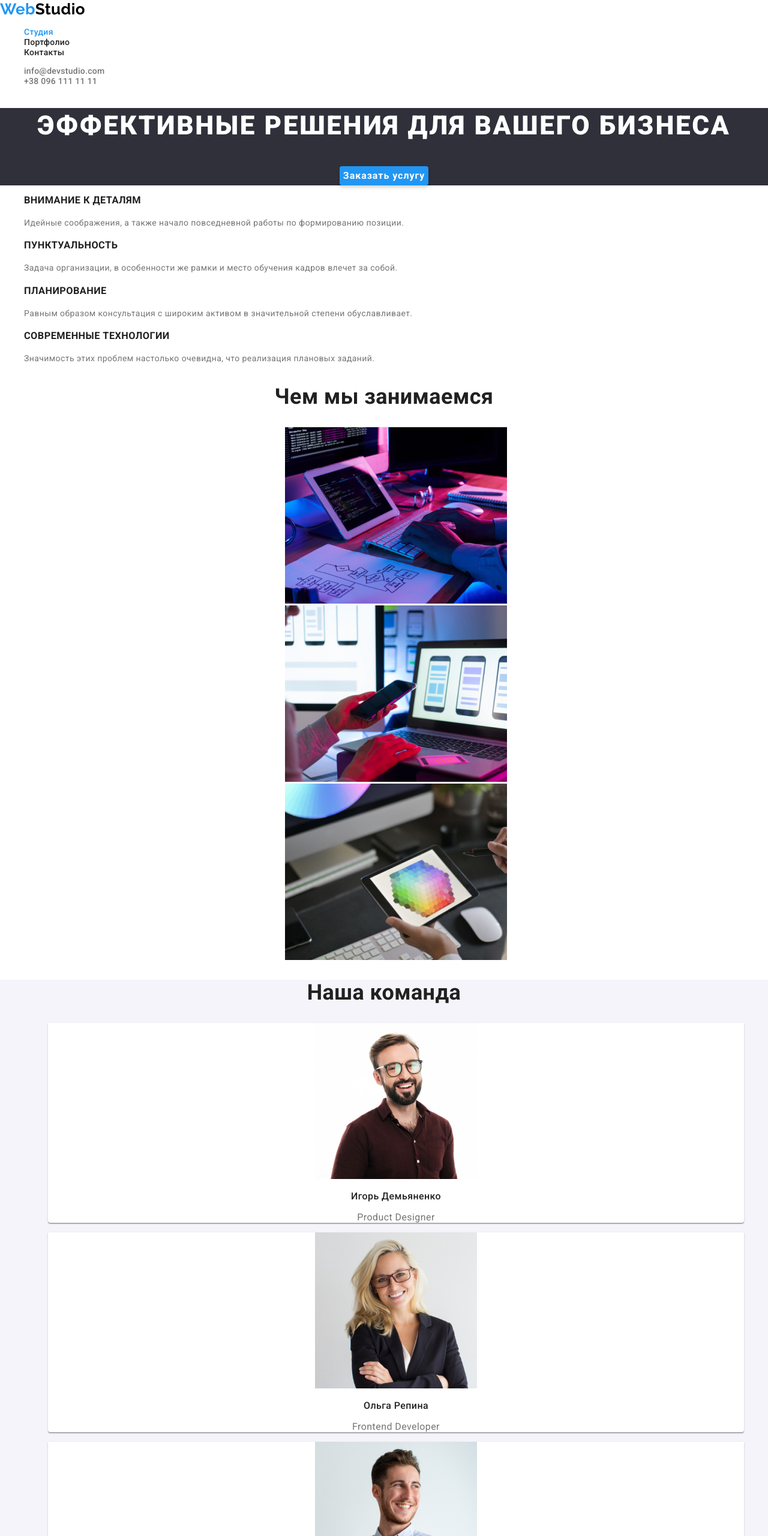
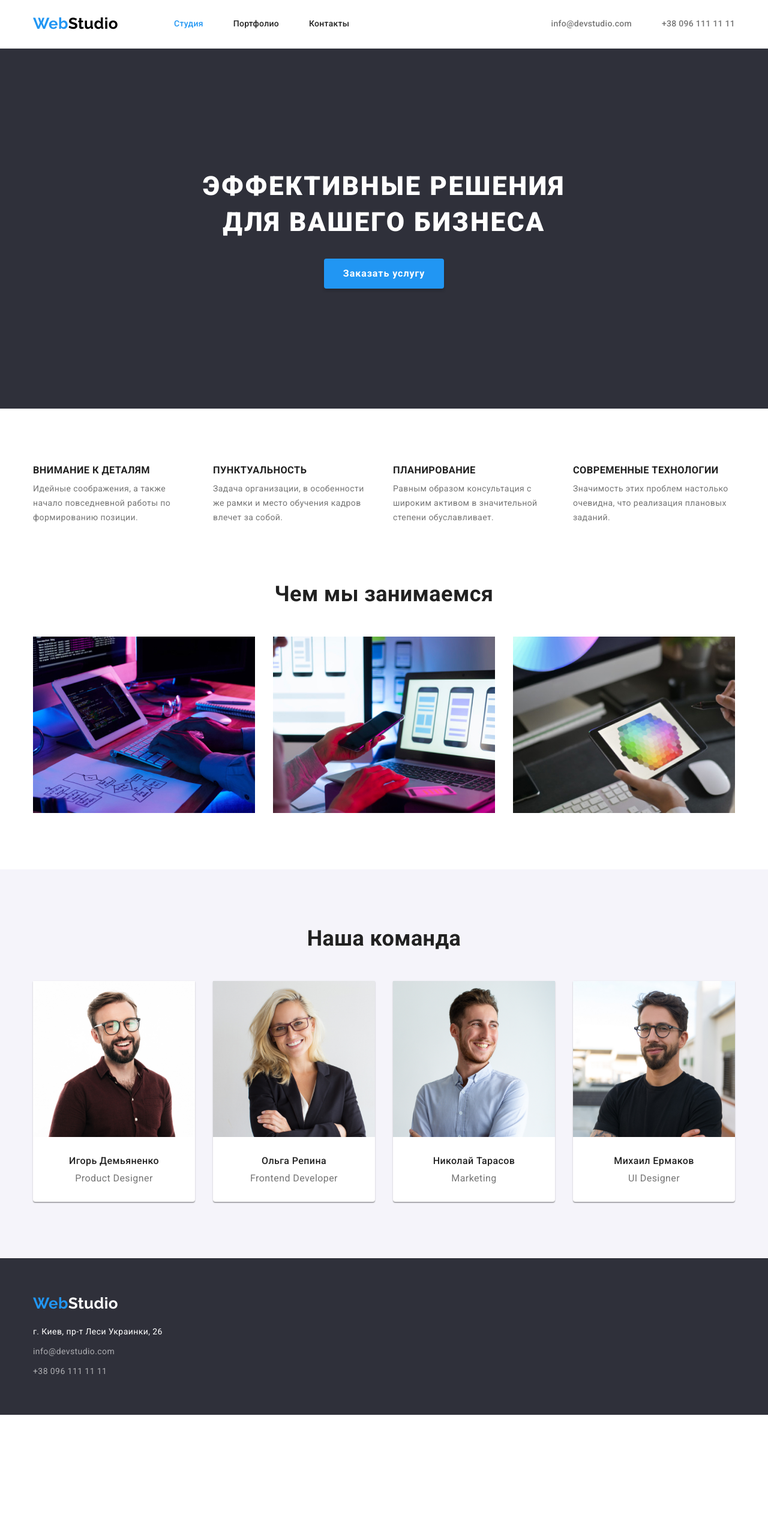
Before and after one commit to Deemon13/goit-markup-hw-01, a plain HTML site: page index.html in a window 1280 px wide. Shown: the top 2560 px of the page at 60% size. After the commit the page ends 2358 px from the top, so only its background shows below. Drawn offline with nearby package versions, Linux system fonts and the light colour scheme.

Commit message:
finished HW3

```diff
--- a/css/styles.css
+++ b/css/styles.css
@@ -22,7 +22,43 @@ body {
   letter-spacing: var(--main-text-letter-spacing);
 }
 
+h1,
+h2,
+h3,
+h4,
+h5,
+h6,
+p {
+  margin: 0;
+  padding: 0;
+}
+
+ul {
+  margin: 0;
+  padding: 0;
+}
+
+figure {
+  margin: 0;
+  padding: 0;
+}
+
+img {
+  display: block;
+}
+
 /* COMMON */
+
+.section {
+  padding: 94px 0;
+  text-align: center;
+}
+
+.container {
+  width: 1200px;
+  margin: 0 auto;
+  padding: 0 15px;
+}
 
 .list {
   list-style: none;
@@ -32,16 +68,32 @@ body {
   text-decoration: none;
 }
 
-.section {
-  text-align: center;
-}
-
 .button-modal,
 .btn-filter {
   cursor: pointer;
 }
 
+.visually-hidden {
+  position: absolute;
+  clip: rect(0 0 0 0);
+  width: 1px;
+  height: 1px;
+  margin: -1px;
+}
+
 /* HEADER */
+
+.header {
+  border-bottom: 1px solid #ececec;
+}
+
+.header-container {
+  display: flex;
+}
+
+.menu {
+  display: flex;
+}
 
 .logo {
   font-family: Raleway;
@@ -49,10 +101,17 @@ body {
   font-size: 26px;
   line-height: 1.19;
   color: #000000;
+  display: block;
+  padding: 24px 0 25px;
+  margin-right: 93px;
 }
 
 .logo-accent {
   color: var(--accent-color);
+}
+
+.menu-list {
+  display: flex;
 }
 
 .menu-list-link {
@@ -60,6 +119,18 @@ body {
   line-height: 1.14;
   letter-spacing: 0.02em;
   color: var(--main-color-dark);
+  display: block;
+  padding: 32px 0;
+}
+
+.contact-list {
+  display: flex;
+  margin-left: auto;
+}
+
+.menu-list-item:not(:last-child),
+.contact-list-item:not(:last-child) {
+  margin-right: 50px;
 }
 
 .contact-list-link {
@@ -67,6 +138,8 @@ body {
   line-height: 1.14;
   letter-spacing: 0.02em;
   color: var(--secondary-color);
+  display: block;
+  padding: 32px 0;
 }
 
 .current-link {
@@ -84,6 +157,7 @@ body {
 
 .hero-section {
   background-color: var(--background-color-dark);
+  padding: 200px 0;
 }
 
 .hero-section-title {
@@ -93,6 +167,9 @@ body {
   letter-spacing: 0.06em;
   text-transform: uppercase;
   color: var(--main-color-light);
+
+  max-width: 696px;
+  margin: 0 auto 30px;
 }
 
 .hero-section-btn {
@@ -106,6 +183,7 @@ body {
   box-shadow: 0px 4px 4px rgba(0, 0, 0, 0.15);
   border: none;
   border-radius: 4px;
+  padding: 10px 32px;
 }
 
 .hero-section-btn:hover,
@@ -115,14 +193,29 @@ body {
 
 /* FEATURES */
 
+.features-section {
+  padding-bottom: 47px;
+}
+
+.features-section-list {
+  display: flex;
+  flex-wrap: wrap;
+  margin-top: -30px;
+  margin-left: -30px;
+}
+
 .features-section-list-item {
   text-align: left;
+  margin-top: 30px;
+  margin-left: 30px;
+  flex-basis: calc((100% - 120px) / 4);
 }
 
 .features-section-list-title {
   font-weight: 700;
   line-height: 1.14;
   text-transform: uppercase;
+  margin-bottom: 10px;
 }
 
 .features-section-list-text {
@@ -132,10 +225,28 @@ body {
 
 /* SERVICES */
 
+.services-section {
+  padding-top: 47px;
+}
+
 .services-section-title {
   font-weight: 700;
   font-size: 36px;
   line-height: 1.17;
+  margin-bottom: 50px;
+}
+
+.services-section-list {
+  display: flex;
+  flex-wrap: wrap;
+  margin-top: -30px;
+  margin-left: -30px;
+}
+
+.services-section-list-item {
+  margin-top: 30px;
+  margin-left: 30px;
+  flex-basis: calc((100% - 90px) / 3);
 }
 
 /* TEAM */
@@ -148,6 +259,20 @@ body {
   font-weight: 700;
   font-size: 36px;
   line-height: 1.17;
+  margin-bottom: 50px;
+}
+
+.team-section-list {
+  display: flex;
+  flex-wrap: wrap;
+  margin-top: -30px;
+  margin-left: -30px;
+}
+
+.team-section-list-item {
+  margin-top: 30px;
+  margin-left: 30px;
+  flex-basis: calc((100% - 120px) / 4);
 }
 
 .team-section-card {
@@ -159,12 +284,14 @@ body {
 
 .team-section-card-text-container {
   text-align: center;
+  padding: 30px 15px;
 }
 
 .team-section-card-title {
   font-weight: 500;
   font-size: var(--secondary-text-size);
   line-height: 1.19;
+  margin-bottom: 10px;
 }
 
 .team-section-card-text {
@@ -177,16 +304,25 @@ body {
 
 .footer {
   background-color: var(--background-color-dark);
+  padding: 60px 0;
 }
 
 .logo-alt {
   color: var(--main-color-light);
+  padding: 0;
+  margin-bottom: 20px;
 }
 
 .footer-adress-link {
   font-style: normal;
   line-height: 1.71;
   color: var(--main-color-light);
+  display: block;
+  margin-bottom: 9px;
+}
+
+.footer-adress-list-item:not(:last-child) {
+  margin-bottom: 9px;
 }
 
 .footer-adress-list-link {
@@ -204,6 +340,12 @@ body {
 
 /* COLLECTIONS */
 
+.collection-section-filters {
+  display: flex;
+  justify-content: center;
+  margin-bottom: 50px;
+}
+
 .collection-section-filter {
   font-weight: 500;
   font-size: var(--secondary-text-size);
@@ -212,10 +354,32 @@ body {
   background-color: var(--background-color-light);
   border: none;
   border-radius: 4px;
+  padding: 6px 22px;
+}
+
+.collection-section-filters-item:not(:last-child) {
+  margin-right: 8px;
+}
+
+.collection-section-list {
+  display: flex;
+  flex-wrap: wrap;
+  margin-top: -30px;
+  margin-left: -30px;
+}
+
+.collection-section-list-item {
+  margin-top: 30px;
+  margin-left: 30px;
+  flex-basis: calc((100% - 90px) / 3);
 }
 
 .collection-section-card-text-container {
   text-align: left;
+  padding: 20px 24px;
+  border-right: 1px solid #eeeeee;
+  border-left: 1px solid #eeeeee;
+  border-bottom: 1px solid #eeeeee;
 }
 
 .collection-section-card-title {
@@ -224,6 +388,7 @@ body {
   line-height: 2;
   letter-spacing: 0.06em;
   color: var(--main-color-dark);
+  margin-bottom: 4px;
 }
 
 .collection-section-card-text {
--- a/index.html
+++ b/index.html
@@ -24,6 +24,7 @@
   <body>
     <!-- HEADER -->
     <header class="header">
+      <div class="header-container container">
         <nav class="menu">
           <a class="logo link" href="./index.html" lang="en"
             ><span class="logo-accent">Web</span>Studio</a
@@ -36,7 +37,7 @@
               <a class="menu-list-link link" href="./portfolio.html">Портфолио</a>
             </li>
             <li class="menu-list-item">
-            <a class="menu-list-link link" href="#">Контакты</a>
+              <a class="menu-list-link link" href="#contacts">Контакты</a>
             </li>
           </ul>
         </nav>
@@ -50,18 +51,22 @@
             <a class="contact-list-link link" href="tel:+380961111111">+38 096 111 11 11</a>
           </li>
         </ul>
+      </div>
     </header>
 
     <main>
       <!-- HERO -->
       <section class="hero-section section">
+        <div class="hero-container container">
           <h1 class="hero-section-title">Эффективные решения для вашего бизнеса</h1>
           <button class="hero-section-btn button-modal" type="button">Заказать услугу</button>
+        </div>
       </section>
 
       <!-- FEATURES -->
       <section class="features-section section">
-        <h2 hidden class="features-section-title title">Особенности</h2>
+        <div class="features-container container">
+          <h2 class="features-section-title visually-hidden title">Особенности</h2>
           <ul class="features-section-list list">
             <li class="features-section-list-item">
               <h3 class="features-section-list-title">Внимание к деталям</h3>
@@ -88,10 +93,12 @@
               </p>
             </li>
           </ul>
+        </div>
       </section>
 
       <!-- SERVICES -->
       <section class="services-section section">
+        <div class="services-container container">
           <h2 class="services-section-title title">Чем мы занимаемся</h2>
           <ul class="services-section-list list">
             <li class="services-section-list-item">
@@ -122,10 +129,12 @@
               />
             </li>
           </ul>
+        </div>
       </section>
 
       <!-- TEAM -->
       <section class="team-section section">
+        <div class="team-container container">
           <h2 class="team-section-title title">Наша команда</h2>
           <ul class="team-section-list list">
             <li class="team-section-list-item">
@@ -189,19 +198,18 @@
               </figure>
             </li>
           </ul>
+        </div>
       </section>
     </main>
 
     <!-- FOOTER -->
-    <footer class="footer">
-      <div class="footer-logo-container">
+    <footer class="footer" id="contacts">
+      <div class="footer-container container">
         <a class="logo link logo-alt" href="./index.html" lang="en"
           ><span class="logo-accent">Web</span>Studio</a
         >
-      </div>
 
         <address class="footer-adress">
-        <div class="footer-adress-container">
           <a
             class="footer-adress-link link"
             href="https://goo.gl/maps/bzyYuuLkhP41vMup8"
@@ -209,7 +217,6 @@
             rel="noopener noreferrer"
             >г. Киев, пр-т Леси Украинки, 26</a
           >
-        </div>
 
           <ul class="footer-adress-list list">
             <li class="footer-adress-list-item">
@@ -222,6 +229,7 @@
             </li>
           </ul>
         </address>
+      </div>
     </footer>
   </body>
 </html>
```
Also changed, not shown: portfolio.html (+14 -8 lines). Lines whose indentation alone changed are shown as unchanged.
